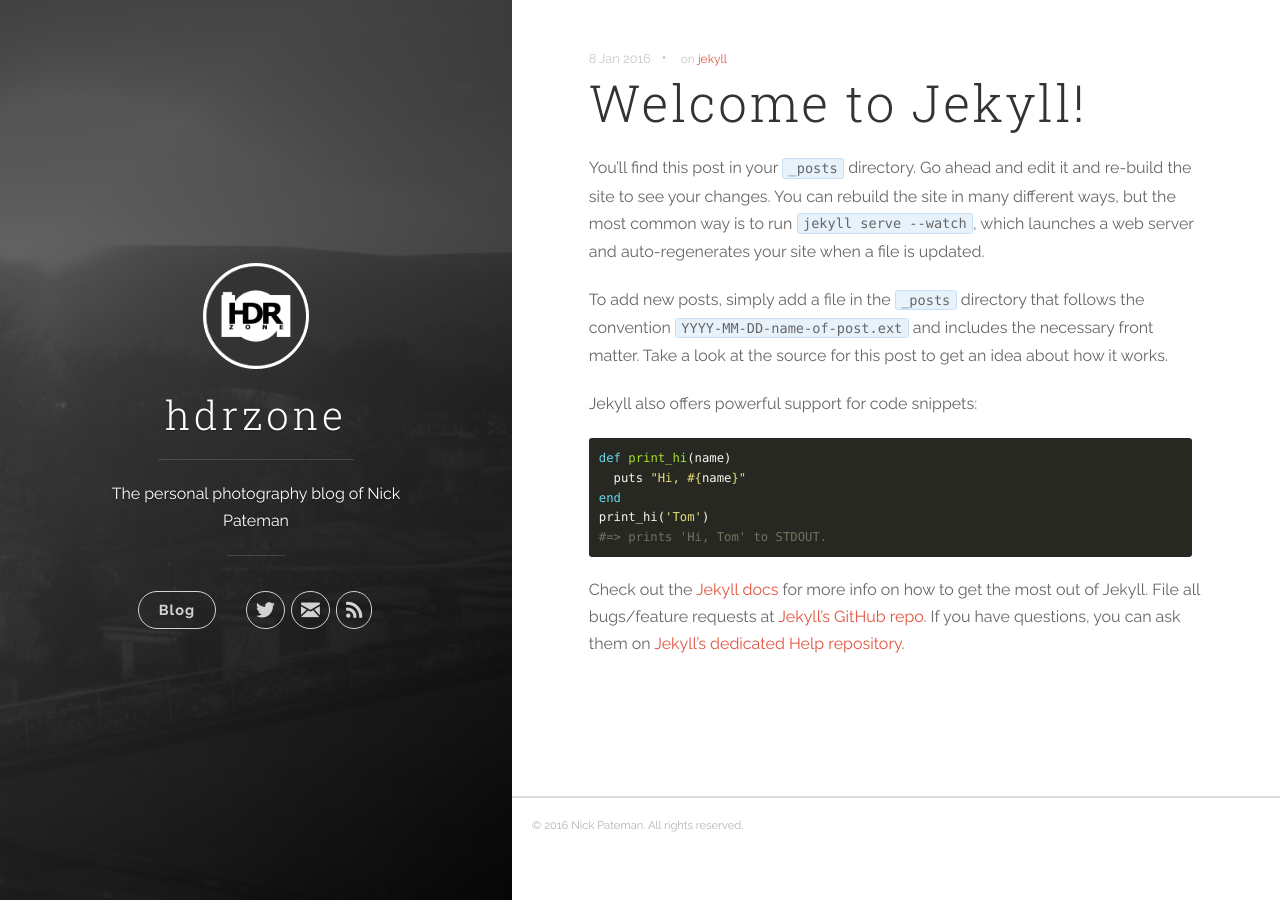
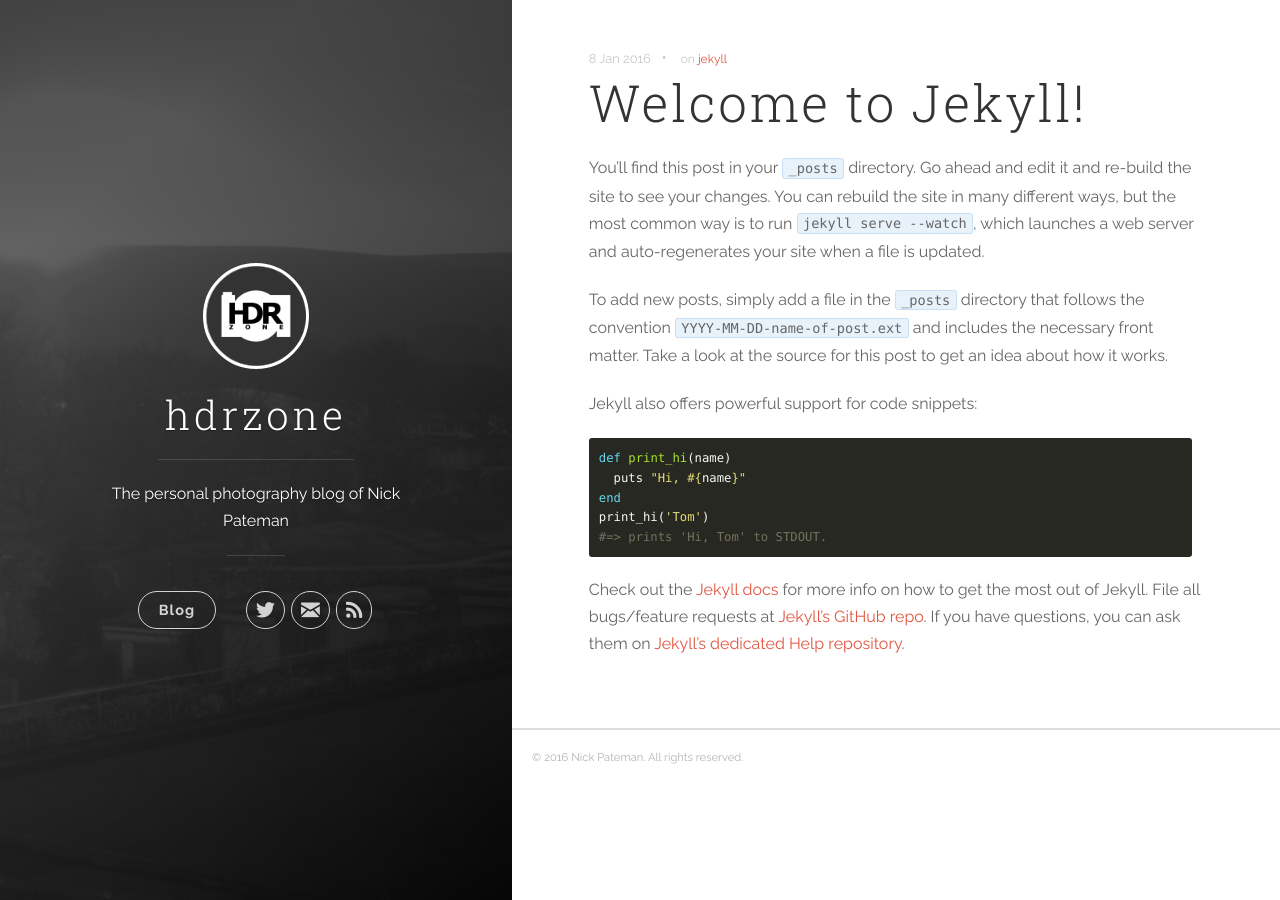
Before and after one commit to devoctomy/hdrzone.co.uk, a Jekyll site: the page built from _posts/2016-01-08-welcome-to-jekyll.markdown, in a window 1280 px wide. Built offline with Jekyll 4.4.1, drawn with Linux system fonts in a browser that asks for light colours; nearby versions of some CDN libraries.

Commit message:
Added if block to photo slider

```diff
--- a/_layouts/post.html
+++ b/_layouts/post.html
@@ -13,6 +13,7 @@
     {{ content }}
   </section>
 
+  {% if page.photos %}
 	<div class="flexslider">
 	  <ul class="slides">
 		{% for item in page.photos %}
@@ -23,4 +24,5 @@
 		{% endfor %}
 	  </ul>
 	</div>
+  {% endif %}
 </article>
```
